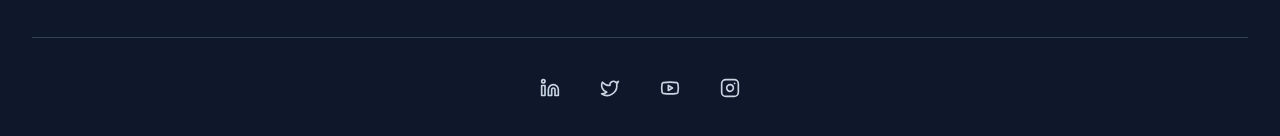
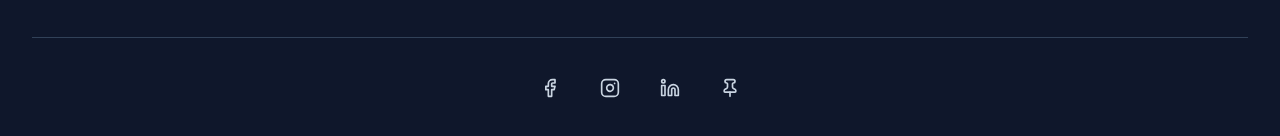
Before and after one commit to harshasiddartha/vedyaone, a Next.js app: page / in a window 1280 px wide. Shown: the part 6502-6638 px from the top of the page. Built offline with nearby package versions, Linux system fonts and the light colour scheme.

Commit message:
udpated social links

```diff
--- a/app/components/Footer.tsx
+++ b/app/components/Footer.tsx
@@ -1,5 +1,5 @@
 import Link from "next/link";
-import { Building2, Mail, Phone, MapPin, Linkedin, Twitter, Youtube, Instagram, Copyright } from "lucide-react";
+import { Building2, Mail, Phone, MapPin, Linkedin, Twitter, Youtube, Instagram, Copyright, Facebook, Pin } from "lucide-react";
 
 export default function Footer() {
   return (
@@ -85,17 +85,17 @@ export default function Footer() {
 
         {/* Social Links */}
         <div className="flex justify-center gap-6 mb-8">
-          <a href="https://linkedin.com/company/vedyaone" target="_blank" rel="noopener noreferrer" className="text-slate-300 hover:text-yellow-400 transition-colors p-2 rounded-lg hover:bg-slate-800">
+          <a href="https://www.facebook.com/profile.php?id=61583901034374" target="_blank" rel="noopener noreferrer" className="text-slate-300 hover:text-yellow-400 transition-colors p-2 rounded-lg hover:bg-slate-800">
+            <Facebook className="w-5 h-5" />
+          </a>
+          <a href="https://www.instagram.com/vedya_consulting_technologies" target="_blank" rel="noopener noreferrer" className="text-slate-300 hover:text-yellow-400 transition-colors p-2 rounded-lg hover:bg-slate-800">
+            <Instagram className="w-5 h-5" />
+          </a>
+          <a href="https://www.linkedin.com/company/vedya-consulting-technologies" target="_blank" rel="noopener noreferrer" className="text-slate-300 hover:text-yellow-400 transition-colors p-2 rounded-lg hover:bg-slate-800">
             <Linkedin className="w-5 h-5" />
           </a>
-          <a href="https://twitter.com/vedyaone" target="_blank" rel="noopener noreferrer" className="text-slate-300 hover:text-yellow-400 transition-colors p-2 rounded-lg hover:bg-slate-800">
-            <Twitter className="w-5 h-5" />
-          </a>
-          <a href="https://youtube.com/@vedyaone" target="_blank" rel="noopener noreferrer" className="text-slate-300 hover:text-yellow-400 transition-colors p-2 rounded-lg hover:bg-slate-800">
-            <Youtube className="w-5 h-5" />
-          </a>
-          <a href="https://instagram.com/vedyaone" target="_blank" rel="noopener noreferrer" className="text-slate-300 hover:text-yellow-400 transition-colors p-2 rounded-lg hover:bg-slate-800">
-            <Instagram className="w-5 h-5" />
+          <a href="https://www.pinterest.com/vedyaone01" target="_blank" rel="noopener noreferrer" className="text-slate-300 hover:text-yellow-400 transition-colors p-2 rounded-lg hover:bg-slate-800">
+            <Pin className="w-5 h-5" />
           </a>
         </div>
 
```
